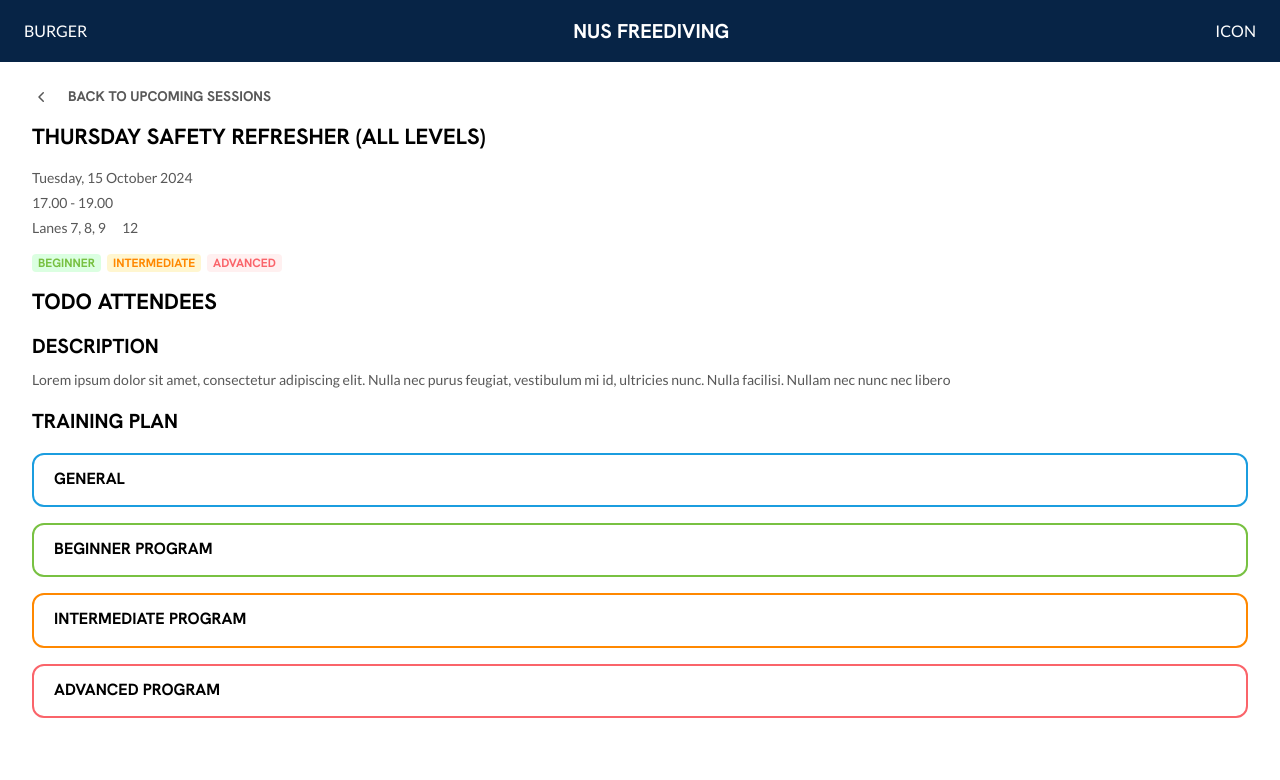
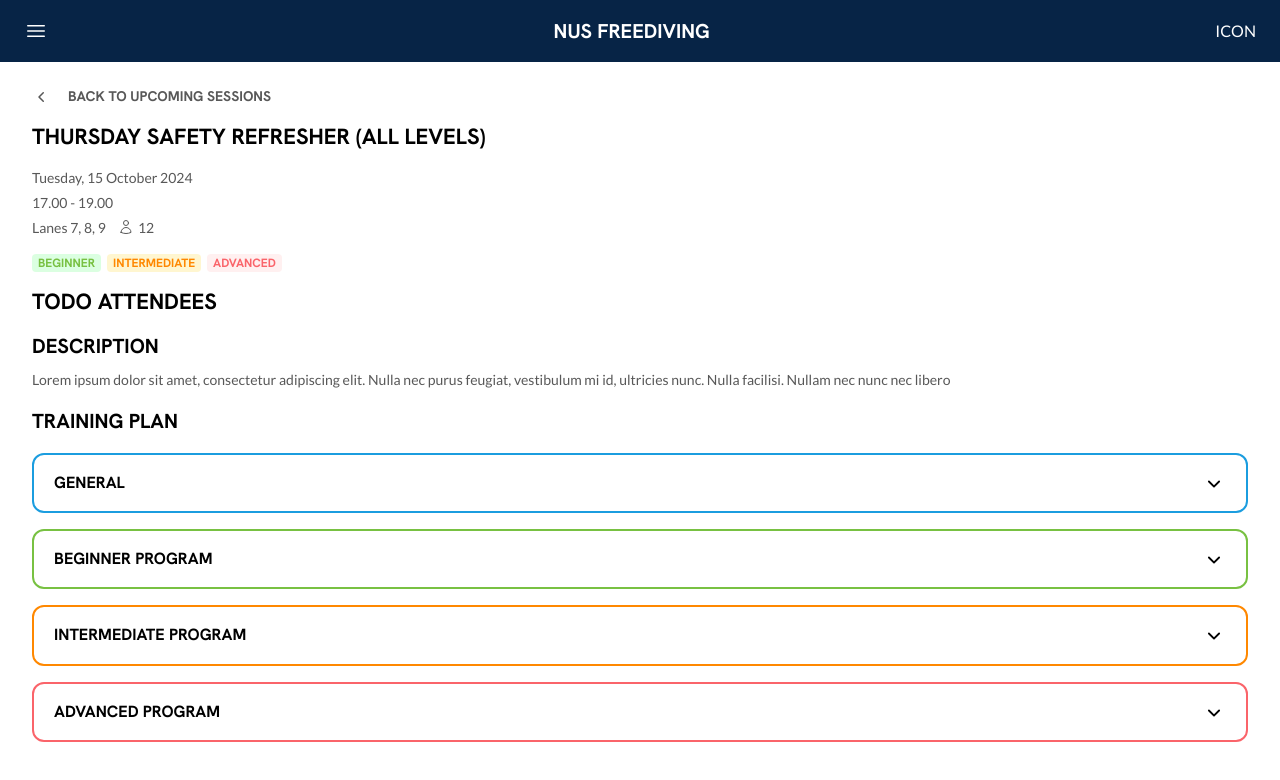
Before and after one commit to jasonchristopher21/nus-freedive-website, a Next.js app: page /sessions/1 in a window 1280 px wide. Shown: the top 780 px of the page. Built offline with nearby package versions, Linux system fonts and the light colour scheme.

Commit message:
Add Icons

```diff
--- a/src/app/components/common/Header.tsx
+++ b/src/app/components/common/Header.tsx
@@ -1,8 +1,10 @@
+import { Bars3Icon } from "@heroicons/react/24/outline";
+
 export default function Header() {
   return (
     <div className="sticky top-0 w-full bg-navy py-4 px-6">
       <div className="flex justify-between bg-navy text-white max-w-screen-xl mx-auto">
-        <span className="my-auto">BURGER</span>
+        <Bars3Icon className="h-[24px] my-auto" />
         <span className="font-heading font-bold text-[20px]">
           NUS FREEDIVING
         </span>
--- a/src/app/sessions/SessionBox.tsx
+++ b/src/app/sessions/SessionBox.tsx
@@ -22,7 +22,7 @@
         </div>
         <div className="flex flex-wrap gap-1.5">
           <div className="flex pr-1">
-            <UserIcon className="ml-2 h-3.5 my-auto text-grey-500" />
+            <UserIcon className="h-3.5 my-auto text-grey-500" />
             <span className="text-grey-500 text-[14px]">{props.numPax}</span>
           </div>
           {props.levels.map((level) => (
--- a/src/app/sessions/[id]/TrainingPlan.tsx
+++ b/src/app/sessions/[id]/TrainingPlan.tsx
@@ -3,6 +3,7 @@
 import { useState } from "react";
 import clsx from "clsx";
 import styles from "@/app/styles";
+import { ChevronDownIcon } from "@heroicons/react/20/solid";
 
 interface TrainingPlanProps {
     general?: string,
@@ -15,13 +16,22 @@
     const [selected, setSelected] = useState("");
 
     function sectionComponent({ title, content, keyword, color }: { title: string, content?: string, keyword: string, color: string }) {
+        const isSelected = selected === keyword;
         return (
-            <button className={clsx('flex flex-col gap-0.5 border-2 py-3 px-5 rounded-xl', `border-${color}`)} onClick={() => selected === keyword ? setSelected("") : setSelected(keyword)}>
+            <button className={clsx('flex flex-col border-2 py-4 px-5 rounded-xl', `border-${color}`)} onClick={() => isSelected ? setSelected("") : setSelected(keyword)}>
+                <div className="flex justify-between w-full">
                 <span className={`${styles.heading3} font-bold`}>{title.toUpperCase()}</span>
+                <ChevronDownIcon
+                    className={clsx(
+                    'w-6 h-6 transform transition-transform duration-300',
+                    isSelected ? 'rotate-180' : 'rotate-0'
+                    )}
+                />
+                </div>
                 <div
                     className={clsx(
                         'transition-all duration-300 ease-in-out',
-                        selected === keyword ? 'max-h-96 opacity-100' : 'max-h-0 opacity-0'
+                        isSelected ? 'max-h-96 opacity-100' : 'max-h-0 opacity-0'
                     )}
                     style={{
                         transitionProperty: 'max-height, opacity',
--- a/src/app/sessions/[id]/page.tsx
+++ b/src/app/sessions/[id]/page.tsx
@@ -2,6 +2,7 @@
 import Header from "@/app/components/common/Header";
 import SessionBox from "../SessionBox";
 import { ChevronLeftIcon } from "@heroicons/react/20/solid";
+import { UserIcon } from "@heroicons/react/24/outline";
 import styles from "@/app/styles";
 import LevelLabel from "@/app/components/common/LevelLabel";
 import TrainingPlan from "./TrainingPlan";
@@ -36,9 +37,10 @@
                 <div className="flex flex-col gap-1">
                     <span className={`${styles.paragraph}`}>{dummyData.date}</span>
                     <span className={`${styles.paragraph}`}>{dummyData.time}</span>
-                    <div className="flex gap-4">
+                    <div className="flex">
                         <span className={`${styles.paragraph}`}>Lanes {dummyData.lanes}</span>
-                        <span className={`${styles.paragraph}`}>{dummyData.numPax}</span>
+                        <UserIcon className="ml-3 h-4 my-auto text-grey-500" />
+                        <span className={`ml-1 ${styles.paragraph}`}>{dummyData.numPax}</span>
                     </div>
                     <div className="flex flex-wrap gap-1.5 mt-3">
                         {dummyData.levels.map((level) => (
```
